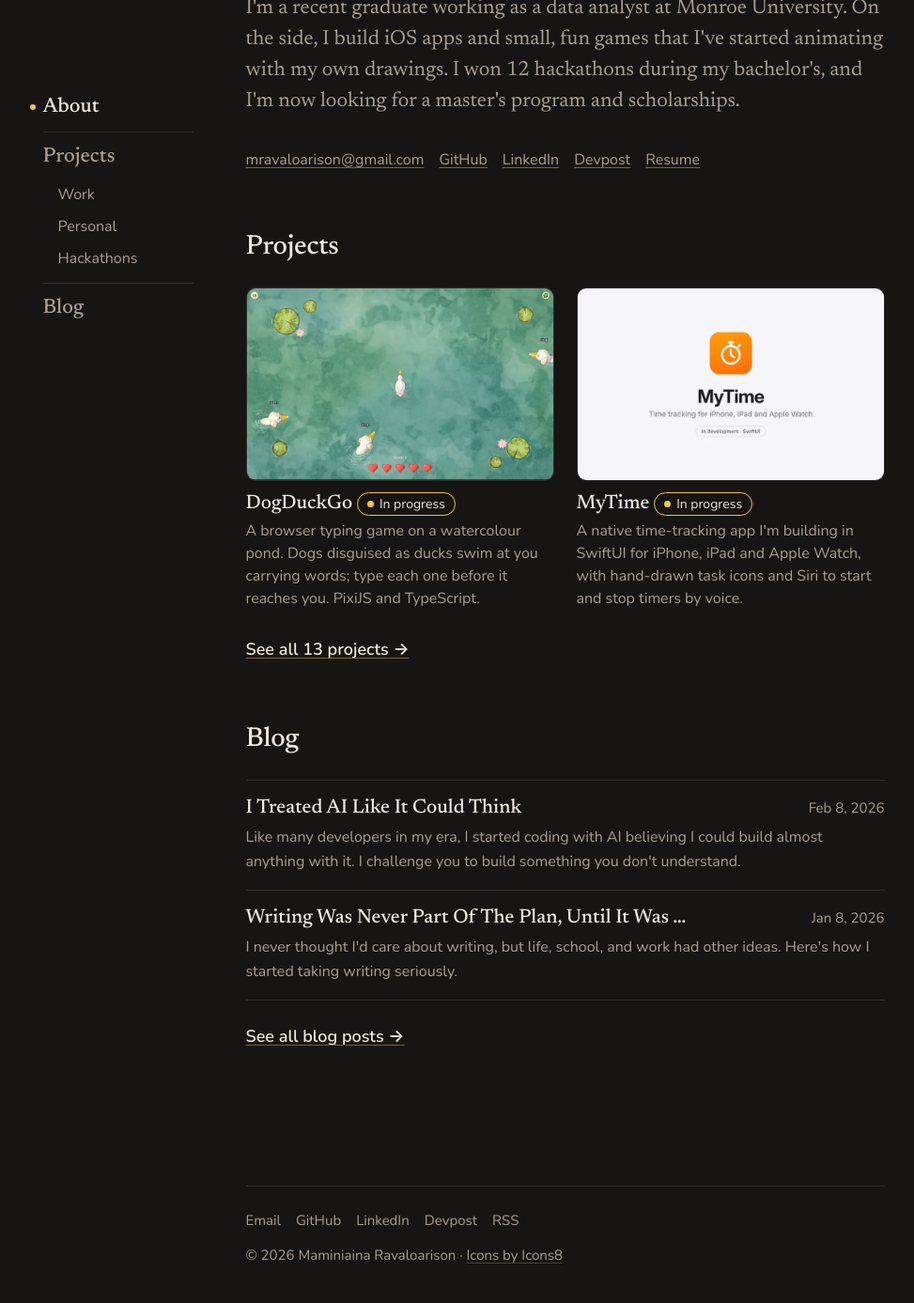
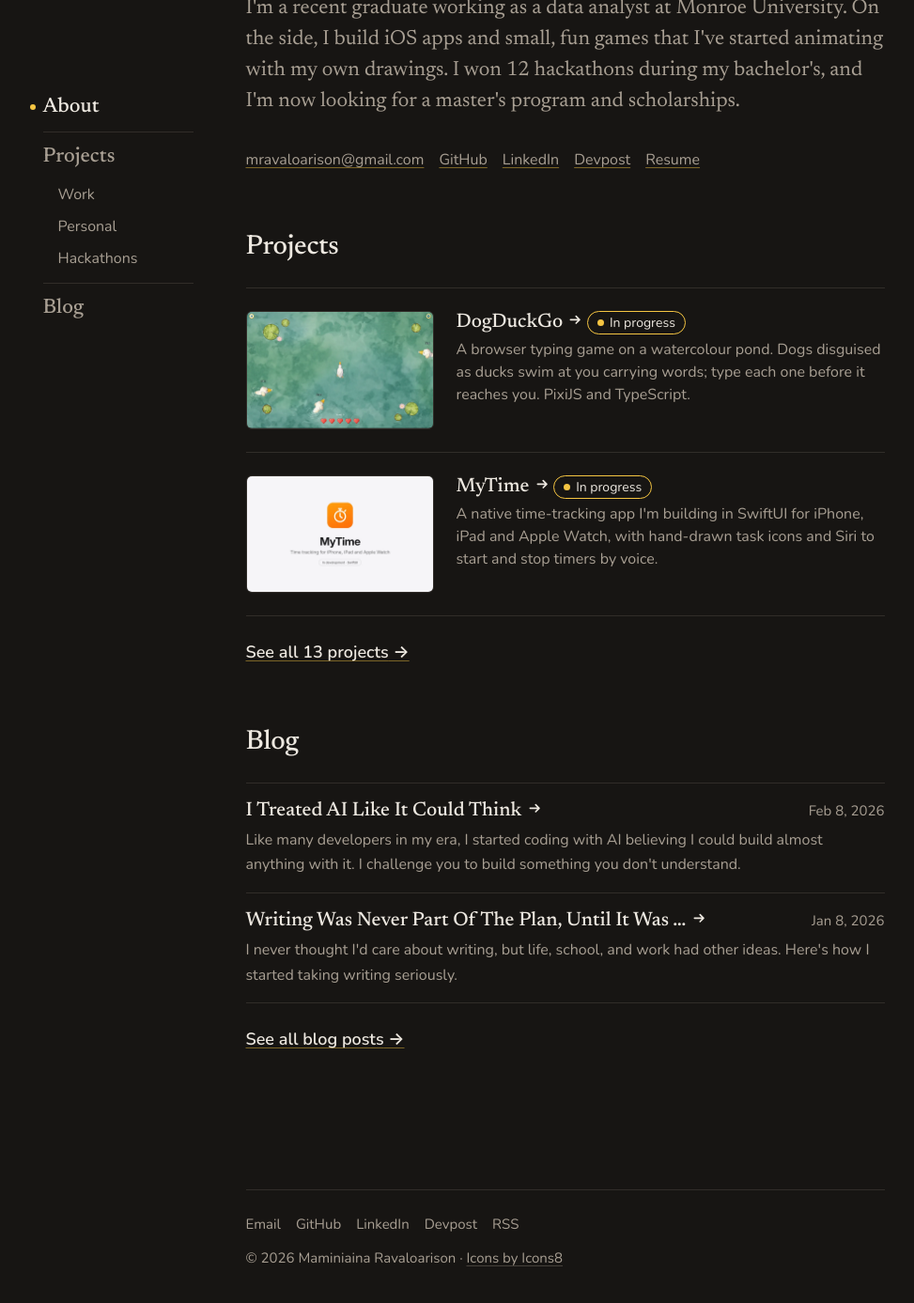
Before and after one commit to mravaloarison/mravaloarison.github.io, a Jekyll site: the page built from index.md, in a window 1280 px wide and 1400 px high, scrolled down 251 px. Shown: the top 1387 px of the window at 94% size, without its empty margins (127-1100 px from the left). Built offline with Jekyll 4.4.1, drawn with Linux system fonts in a browser that asks for light colours.

Commit message:
Projects as rows with the thumbnail beside the text; link arrows; squarer corners
From 601px each project is a row: 200px thumbnail on the left, title, award
line and description on the right, hairline between rows (home page too).
Phones keep the stacked layout. Project and post titles in lists get a small
arrow that nudges on hover. Image corners go from 10px to 6px.

Co-Authored-By: Claude Opus 5.5 <noreply@anthropic.com>
Claude-Session: https://claude.ai/code/session_01HxKcS5wnQzvR66vCB9wedF

```diff
--- /dev/null
+++ b/_includes/arrow-title.html
@@ -0,0 +1,11 @@
+{%- comment -%}
+  A list title followed by a small → that marks the row as a link (project
+  lists and post lists). The last word and the arrow are kept together, so
+  the arrow never wraps onto a line by itself. On hover it nudges right.
+  Param: text (the title).
+{%- endcomment -%}
+{%- assign words = include.text | split: " " -%}
+{%- assign last_word = words | last -%}
+{%- assign lead_count = words | size | minus: 1 -%}
+{%- if lead_count > 0 -%}{{ words | slice: 0, lead_count | join: " " }} {% endif -%}
+<span class="title-end">{{ last_word }}<svg class="link-arrow" viewBox="0 0 16 16" width="16" height="16" aria-hidden="true" focusable="false"><path d="M2.5 8h10.5M9 4l4 4-4 4"/></svg></span>
--- a/_includes/card-grid.html
+++ b/_includes/card-grid.html
@@ -1,16 +1,17 @@
 {%- comment -%}
-  Project cards: image, title, the one-line award (award projects only), and
-  the description. No tech stack here; it's on each project page.
+  Project list: one row per project (thumbnail, then title, the one-line award
+  on award projects, and the description beside it; stacked on phones). No
+  tech stack here; it's on each project page.
 {%- endcomment -%}
 <div class="card-grid">
   {% for item in include.items %}
   <a class="card" href="{{ item.url | relative_url }}">
     {% if item.image %}
     <div class="card-media">
-      {% include picture.html src=item.image alt=item.image_alt sizes="(max-width: 600px) calc(100vw - 32px), 400px" %}
+      {% include picture.html src=item.image alt=item.image_alt sizes="(max-width: 600px) calc(100vw - 32px), 200px" %}
     </div>
     {% endif %}
-    <h3 class="card-title">{{ item.title }}{% if item.status == "ongoing" %} <span class="pill pill-status">In progress</span>{% endif %}</h3>
+    <h3 class="card-title">{% include arrow-title.html text=item.title %}{% if item.status == "ongoing" %} <span class="pill pill-status">In progress</span>{% endif %}</h3>
     {% include award.html item=item size="card" %}
     <p class="card-description">{{ item.description }}</p>
   </a>
--- a/_includes/post-list.html
+++ b/_includes/post-list.html
@@ -6,7 +6,7 @@
   {% for post in include.posts %}
   <li>
     <a class="post-row" href="{{ post.url | relative_url }}">
-      <span class="post-title">{{ post.title }}</span>
+      <span class="post-title">{% include arrow-title.html text=post.title %}</span>
       <time class="post-date" datetime="{{ post.date | date_to_xmlschema }}">{{ post.date | date: "%b %-d, %Y" }}</time>
     </a>
     {% if include.descriptions and post.description %}<p class="post-description">{{ post.description }}</p>{% endif %}
--- a/assets/css/styles.css
+++ b/assets/css/styles.css
@@ -80,10 +80,11 @@
   --space-96: 96px;
 
   --radius-sm: 6px;
-  --radius-md: 10px;
+  --radius-md: 6px;
 
   --measure: 680px;
   --nav-width: 160px;
+  --thumb-width: 200px;
   /* Gap left above a heading when jumping to it with an #anchor link */
   --jump-offset: 40px;
 
@@ -922,18 +923,22 @@ main iframe {
   content: " →";
 }
 
-/* Card grid: image first, title and one line under it */
+/* Project list: one project per row. From 601px the thumbnail sits on the
+   left with the title, the award line and the description beside it, and a
+   hairline between rows, like the post list. On phones each project stacks:
+   image, then the text under it. */
 
 .card-grid {
-  display: grid;
-  grid-template-columns: repeat(auto-fill, minmax(260px, 1fr));
-  gap: var(--space-32) var(--space-24);
   margin: var(--space-24) 0 var(--space-48);
 }
 
 .card {
   display: block;
   text-decoration: none;
+}
+
+.card + .card {
+  margin-top: var(--space-32);
 }
 
 /* Cover image: the card and its frame stay still; on hover the image zooms
@@ -1030,6 +1035,33 @@ main iframe {
   color: var(--accent);
 }
 
+/* The → after a project or post title (arrow-title.html): says "this is a
+   link", follows the title colour, nudges right on hover */
+.title-end {
+  white-space: nowrap;
+}
+
+.link-arrow {
+  display: inline-block;
+  width: 0.7em;
+  height: 0.7em;
+  margin-left: 0.3em;
+  vertical-align: 0.02em;
+  fill: none;
+  stroke: currentColor;
+  stroke-width: 1.8;
+  stroke-linecap: round;
+  stroke-linejoin: round;
+  transition: transform var(--transition);
+}
+
+.card:hover .link-arrow,
+.card:focus-visible .link-arrow,
+.post-row:hover .link-arrow,
+.post-row:focus-visible .link-arrow {
+  transform: translateX(3px);
+}
+
 .card-title {
   font-size: 21px;
   margin: var(--space-12) 0 var(--space-4);
@@ -1066,36 +1098,54 @@ main iframe {
   color: var(--text-secondary);
 }
 
-/* Cards in a row line up part by part (image, title, award, description)
-   with subgrid, so an award line never pushes one card's description below
-   its neighbour's. Browsers without subgrid just stack each card. */
-@supports (grid-template-rows: subgrid) {
-  .card-grid {
-    row-gap: 0;
-    margin-bottom: var(--space-16);
-  }
-
-  .card {
-    display: grid;
-    grid-row: span 4;
-    grid-template-rows: subgrid;
-    row-gap: 0;
-    align-content: start;
-    /* the space between rows of cards */
-    padding-bottom: var(--space-32);
-  }
-
-  .card-media { grid-row: 1; }
-  .card-title { grid-row: 2; }
-  .award-card { grid-row: 3; }
-  .card-description { grid-row: 4; }
-}
-
 .card-description {
   font-size: 16px;
   line-height: 1.5;
   color: var(--text-secondary);
   margin: 0 0 var(--space-4);
+}
+
+@media (min-width: 601px) {
+  .card {
+    display: grid;
+    grid-template-columns: var(--thumb-width) minmax(0, 1fr);
+    /* any spare height from a tall thumbnail goes under the description */
+    grid-template-rows: auto auto 1fr;
+    column-gap: var(--space-24);
+    padding: var(--space-24) 0;
+    border-top: 1px solid var(--border);
+  }
+
+  .card:last-child {
+    border-bottom: 1px solid var(--border);
+  }
+
+  .card + .card {
+    margin-top: 0;
+  }
+
+  .card-media {
+    grid-column: 1;
+    grid-row: 1 / 4;
+    align-self: start;
+  }
+
+  .card-title {
+    grid-column: 2;
+    grid-row: 1;
+    margin-top: 0;
+  }
+
+  .award-card {
+    grid-column: 2;
+    grid-row: 2;
+  }
+
+  .card-description {
+    grid-column: 2;
+    grid-row: 3;
+    margin-bottom: 0;
+  }
 }
 
 .card .meta {
```
Also changed, not shown: CLAUDE.md (+27 -17 lines).
